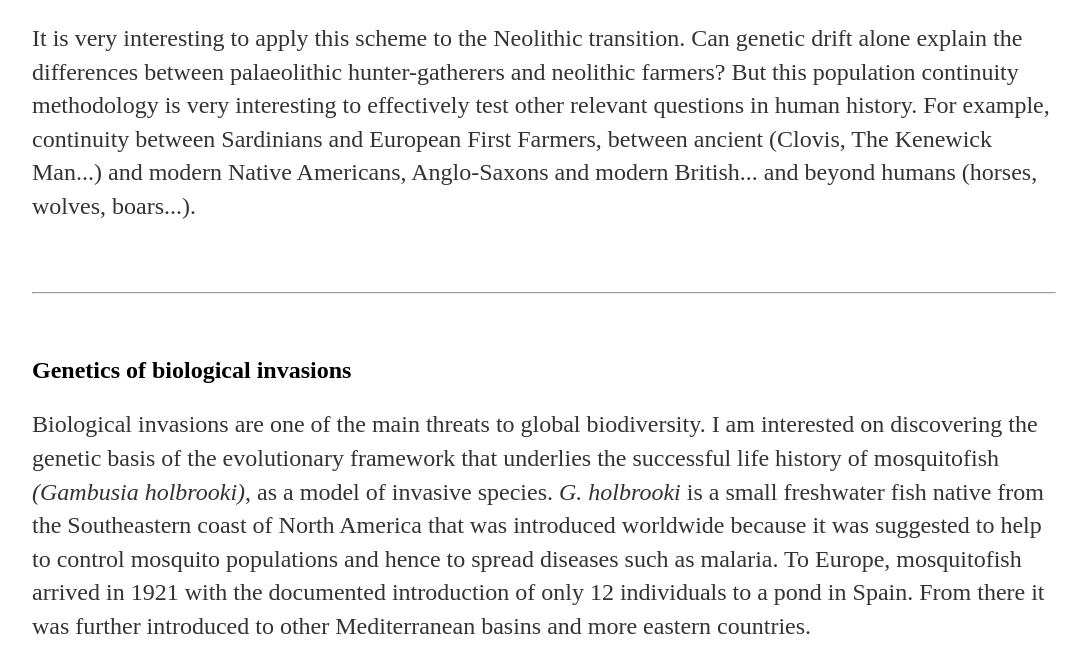
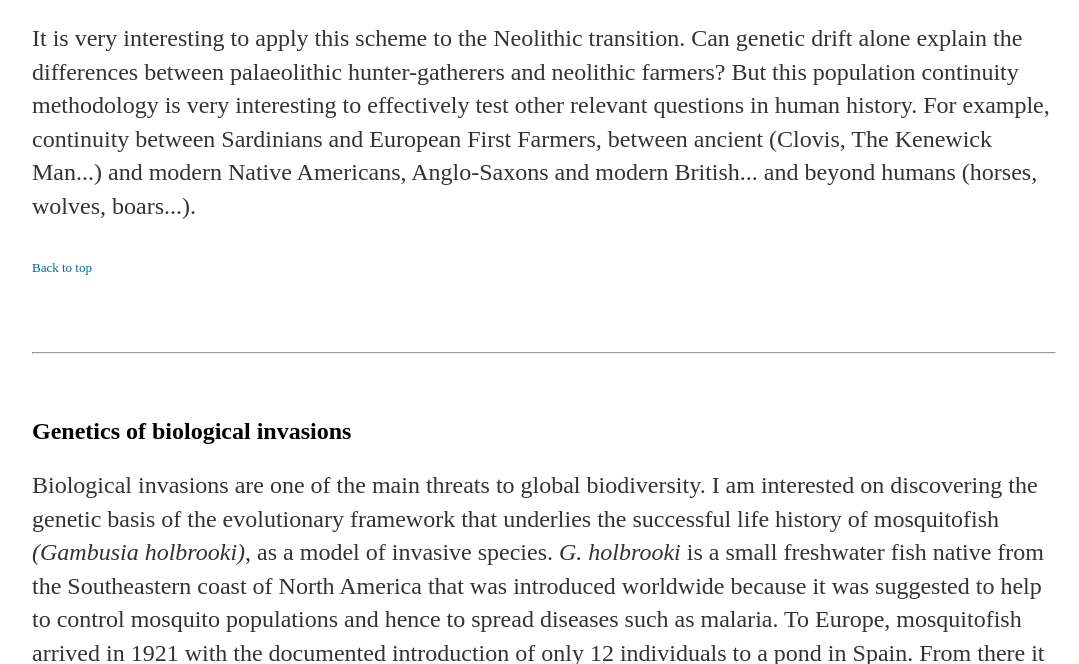
Before and after one commit to DiezMolino/diezmolino.github.io, a Jekyll site: the page research/index.html, which Jekyll copies as it is, in a window 1280 px wide and 900 px high, scrolled down 3137 px, cut to the strip 0-664 px from the top of the window. Shown: the whole strip, without its empty margins (96-1175 px from the left). Built offline with Jekyll 4.4.1, drawn with Linux system fonts in a browser that asks for light colours.

Commit message:
Update index.html

```diff
--- a/research/index.html
+++ b/research/index.html
@@ -25,6 +25,7 @@
 		</nav>
 		<div class="container">
     		<div class="blurb">
+    			<a name='top'></a>
         		<h1>Research</h1>
 
 <h2>Explaining human population history using ancient DNA</h2>
@@ -81,6 +82,7 @@
 
 <p>It is very interesting to apply this scheme to the Neolithic transition. Can genetic drift alone explain the differences between palaeolithic hunter-gatherers and neolithic farmers? But this population continuity methodology is very interesting to effectively test other relevant questions in human history. For example, continuity between Sardinians and European First Farmers, between ancient (Clovis, The Kenewick Man...) and modern Native Americans, Anglo-Saxons and modern British... and beyond humans (horses, wolves, boars...). </p>
 
+<p><font size='2'><a href='#top'>Back to top</a></font></p>
 
 <br/>
 <br/>
@@ -132,6 +134,8 @@ that this bridgehead hypothesis could be applied to other invasive species, spec
   <li><big>Rapid adaptation to new environments has been detected in native areas of distribution of guppy and closely related species. In collaboration with  Bryan Neff & Shawn Gardner (University of Western Ontario, London, Canada) we are studying the hypervariable MHC loci of both native and invasive mosquitofish individuals aiming to detect the role of this rapid evolutionary events on the invasiveness of the species.</big></li>
 </ul>
 </big>
+<p><font size='2'><a href='#top'>Back to top</a></font></p>
+
 
     		</div><!-- /.blurb -->
 		</div><!-- /.container -->
```
